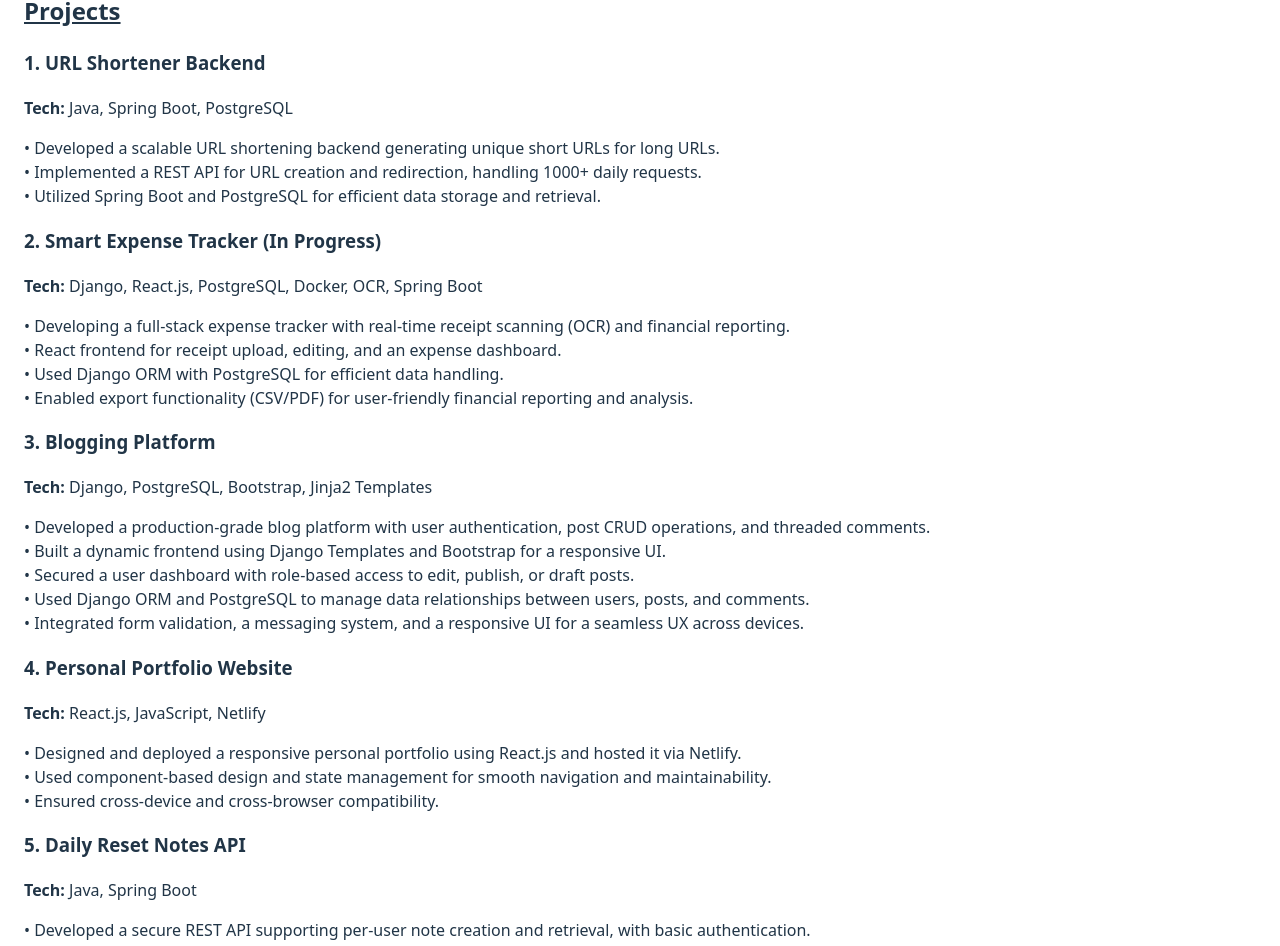
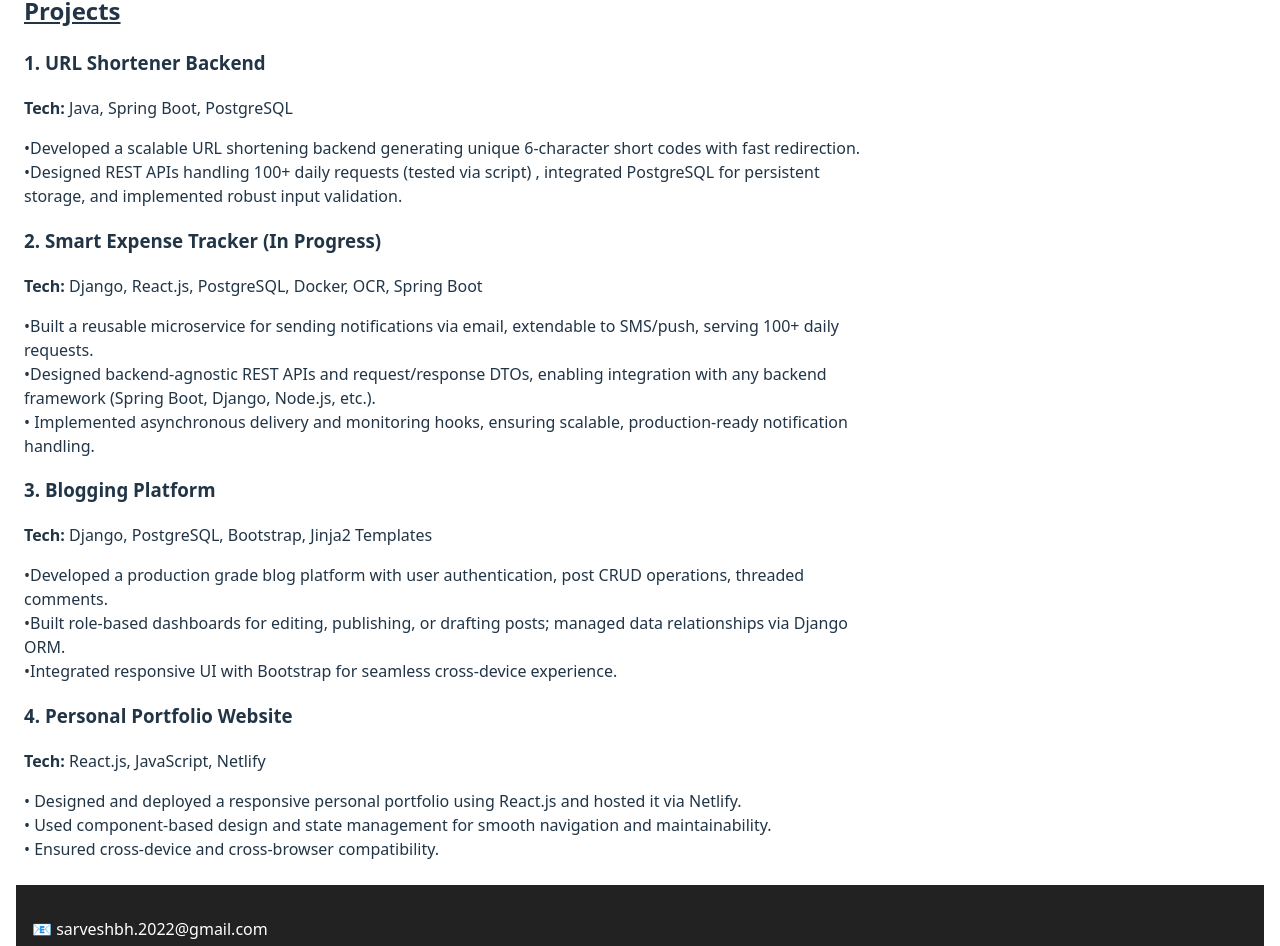
Before and after one commit to sarv-projects/sarvesh-portfolio, a React (Vite) app: page / in a window 1280 px wide. Shown: the part 607-1553 px from the top of the page. Built offline with nearby package versions, Linux system fonts and the light colour scheme.

Commit message:
15th august commit

```diff
--- a/src/components/Projects.jsx
+++ b/src/components/Projects.jsx
@@ -5,30 +5,32 @@ const projects = [
     title: "1. URL Shortener Backend",
     tech: "Java, Spring Boot, PostgreSQL",
     description: `
-• Developed a scalable URL shortening backend generating unique short URLs for long URLs.
-• Implemented a REST API for URL creation and redirection, handling 1000+ daily requests.
-• Utilized Spring Boot and PostgreSQL for efficient data storage and retrieval.
+•Developed a scalable URL shortening backend generating unique 6-character short codes with fast redirection.
+•Designed REST APIs handling 100+ daily requests (tested via script) , integrated PostgreSQL for persistent
+storage, and implemented robust input validation.
 `.trim()
   },
   {
     title: "2. Smart Expense Tracker (In Progress) ",
     tech: "Django, React.js, PostgreSQL, Docker, OCR, Spring Boot",
     description: `
-• Developing a full-stack expense tracker with real-time receipt scanning (OCR) and financial reporting.
-• React frontend for receipt upload, editing, and an expense dashboard.
-• Used Django ORM with PostgreSQL for efficient data handling.
-• Enabled export functionality (CSV/PDF) for user-friendly financial reporting and analysis.
+•Built a reusable microservice for sending notifications via email, extendable to SMS/push, serving 100+ daily
+requests.
+•Designed backend-agnostic REST APIs and request/response DTOs, enabling integration with any backend
+framework (Spring Boot, Django, Node.js, etc.).
+• Implemented asynchronous delivery and monitoring hooks, ensuring scalable, production-ready notification
+handling.
 `.trim()
   },
   {
     title: "3. Blogging Platform",
     tech: "Django, PostgreSQL, Bootstrap, Jinja2 Templates",
     description: `
-• Developed a production-grade blog platform with user authentication, post CRUD operations, and threaded comments.
-• Built a dynamic frontend using Django Templates and Bootstrap for a responsive UI.
-• Secured a user dashboard with role-based access to edit, publish, or draft posts.
-• Used Django ORM and PostgreSQL to manage data relationships between users, posts, and comments.
-• Integrated form validation, a messaging system, and a responsive UI for a seamless UX across devices.
+•Developed a production grade blog platform with user authentication, post CRUD operations, threaded
+comments.
+•Built role-based dashboards for editing, publishing, or drafting posts; managed data relationships via Django
+ORM.
+•Integrated responsive UI with Bootstrap for seamless cross-device experience.
 `.trim()
   },
   {
@@ -40,16 +42,7 @@ const projects = [
 • Ensured cross-device and cross-browser compatibility.
 `.trim()
   },
-  {
-    title: "5. Daily Reset Notes API",
-    tech: "Java, Spring Boot",
-    description: `
-• Developed a secure REST API supporting per-user note creation and retrieval, with basic authentication.
-• Implemented daily note cleanup and used an in-memory H2 DB for sessionless demo behavior.
-• Designed clean, modular endpoints ready for frontend integration.
-• Validated API reliability through comprehensive Postman testing.
-`.trim()
-  }
+
 ];
 
 function Projects() {
```
